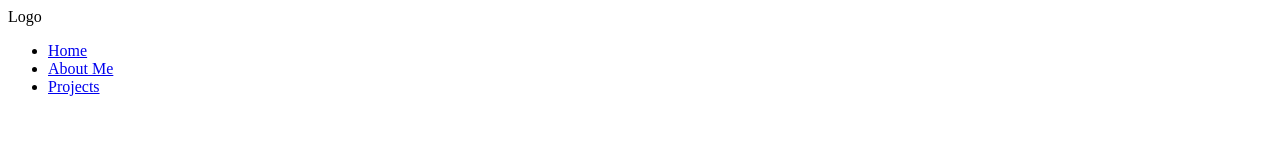
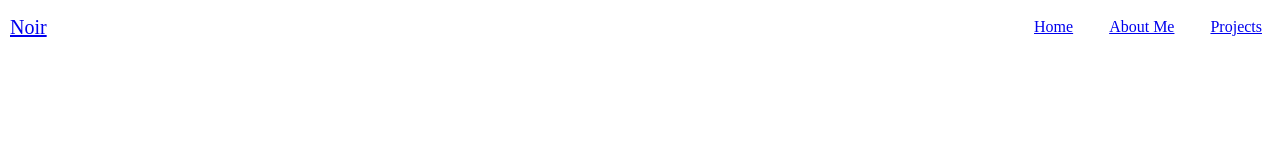
Before and after one commit to noir315s/Personal-Portfolio-Page, a website: page index.html in a window 1280 px wide. Drawn offline with nearby package versions, Linux system fonts and the light colour scheme; files that its build step writes are made by us from their sources.

Commit message:
refining nav bar with flex

```diff
--- a/index.html
+++ b/index.html
@@ -4,11 +4,12 @@
     <meta charset="UTF-8">
     <meta name="viewport" content="width=device-width, initial-scale=1.0">
     <title>Personal Portfolio</title>
+    <link rel="stylesheet" href="styles.css">
 </head>
 <body>
     <nav>
         <div class="logo">
-            Logo
+            <a href="#"><p>Noir</p></a>
         </div>
         <ul>
             <li><a href="#">Home</a></li>
--- a/styles.scss
+++ b/styles.scss
@@ -0,0 +1,36 @@
+* {
+    margin: 0;
+    padding: 0;
+    box-sizing: border-box;
+}
+
+nav {
+    display: flex;
+    flex-wrap: wrap;
+    flex-direction: row;
+    justify-content: space-between;
+    align-items: center;
+
+    div {
+        width: 50vw;
+        font-size: 20px;
+
+        p {
+            padding: 10px;
+        }
+    }
+
+    ul {
+        width: 50vw;
+        display: flex;
+        flex-wrap: wrap;
+        flex-direction: row;
+        justify-content: flex-end;
+        align-items: center;
+
+        li {
+            padding: 18px;
+            list-style: none;
+        }
+    }
+}
```
